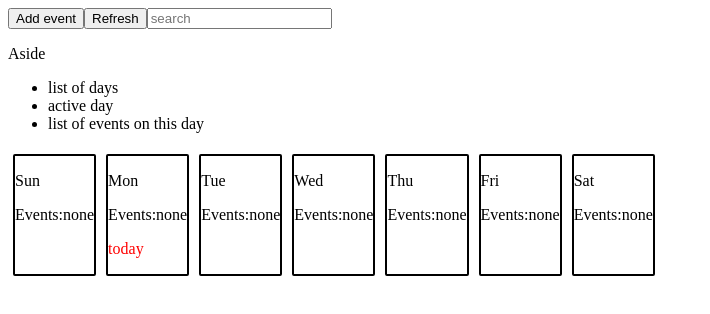
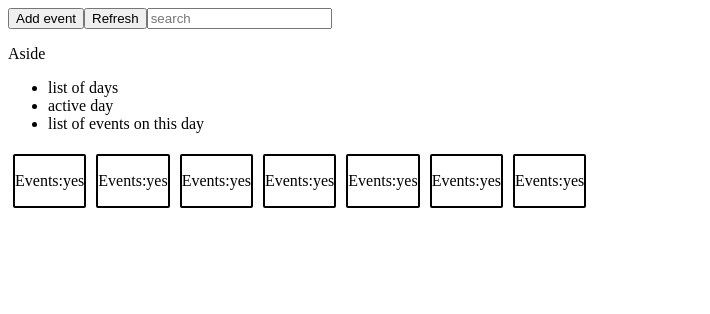
Before and after one commit to yenobi/calendar, a React (Create React App) app: page / in a window 1280 px wide. Shown: the top 314 px of the page, without its empty margins (0-710 px from the left). Built offline with nearby package versions, Linux system fonts and the light colour scheme.

Commit message:
update day component to be fully presentational

```diff
--- a/src/Calendar/Day.js
+++ b/src/Calendar/Day.js
@@ -1,42 +1,32 @@
 import React from 'react';
-import PropTypes from 'prop-types';
 import styled from 'styled-components';
-import {convertDayNumberToDay } from '../Shared/helpers';
 
-const DayWrapper = styled.div`
-    border: 2px solid black;
-    border-radius: 2px;
-    margin: 5px;
-`;
-
-export default function Day(props, {store}) {
-    const {day} = props;
-    const eventsToday = store.getState().events.filter(event => event.day === day);
-    const {today} = store.getState();
+export default function Day({day, events, today, onClick}) {
+    const DayWrapper = styled.div`
+        border: 2px solid black;
+        border-radius: 2px;
+        margin: 5px;
+    `;
 
     return (
         <DayWrapper
-            onClick={() => (
-                store.dispatch({
-                      type: 'TOGGLE_FORM',
-                      day
-                  })
-            )}
-        >
-            <p>
-            {day}
-            </p>
+            onClick={() => onClick(day)}>
+            <p>{day.date}</p>
+            <p>{day.day}</p>
             <p>
             Events:
-            {eventsToday.length === 0 ? 'none' : 'yes'}
+            {events ? 'none' : 'yes'}
             </p>
-            {day === convertDayNumberToDay(today) ?
+            {today ?
             <p style={{color: 'red'}}>today</p>
             : null}
         </DayWrapper>
     )
 }
 
-Day.contextTypes = {
-  store: PropTypes.object
-}
+// Day.propTypes = {
+//   day: PropTypes.object.required,
+//   events: PropTypes.array.required,
+//   today: PropTypes.bool.required,
+//   onClick: PropTypes.func.required
+// }
```
